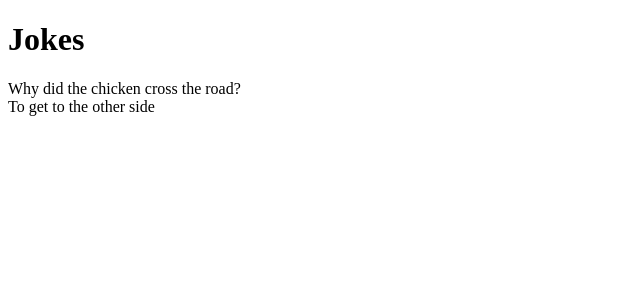
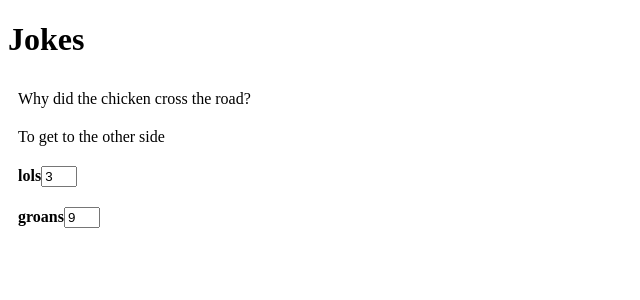
Before and after one commit to Garvice/angular-labs, an Angular app: page / in a window 1280 px wide. Shown: the top 300 px of the page, without its empty margins (0-640 px from the left). Built offline with nearby package versions, Linux system fonts and the light colour scheme.

Commit message:
JokeComponent Property and Event binding

```diff
--- a/src/app/joke/joke.component.css
+++ b/src/app/joke/joke.component.css
@@ -0,0 +1,7 @@
+div {
+  padding: 10px;
+}
+
+div input {
+  width: 28px;
+}
--- a/src/app/joke/joke.component.html
+++ b/src/app/joke/joke.component.html
@@ -1,2 +1,12 @@
-<div>{{joke.setup}}</div>
-<div>{{joke.punchline}}</div>
+<div>{{setup}}</div>
+<div>{{punchline}}</div>
+
+<div>
+    <strong><label for="lolCount">lols</label></strong>
+    <input type="number" id="lolCount" [(ngModel)]="lols" >
+</div>
+
+<div>
+    <strong><label for="groanCount">groans</label></strong>
+    <input type="number" id="groanCount" [(ngModel)]="groans">
+</div>
--- a/src/app/joke/joke.component.ts
+++ b/src/app/joke/joke.component.ts
@@ -9,10 +9,16 @@ const JOKE = new Joke("Why did the chicken cross the road?", "To get to the othe
   styleUrls: ['./joke.component.css']
 })
 export class JokeComponent implements OnInit {
-  private joke: Joke;
+  private setup: string;
+  private punchline: string;
+  private lols: number;
+  private groans: number;
 
   constructor() {
-    this.joke = JOKE;
+    this.punchline = JOKE.punchline;
+    this.setup = JOKE.setup;
+    this.lols = JOKE.lols();
+    this.groans = JOKE.groans();
   }
 
   ngOnInit() {
```
